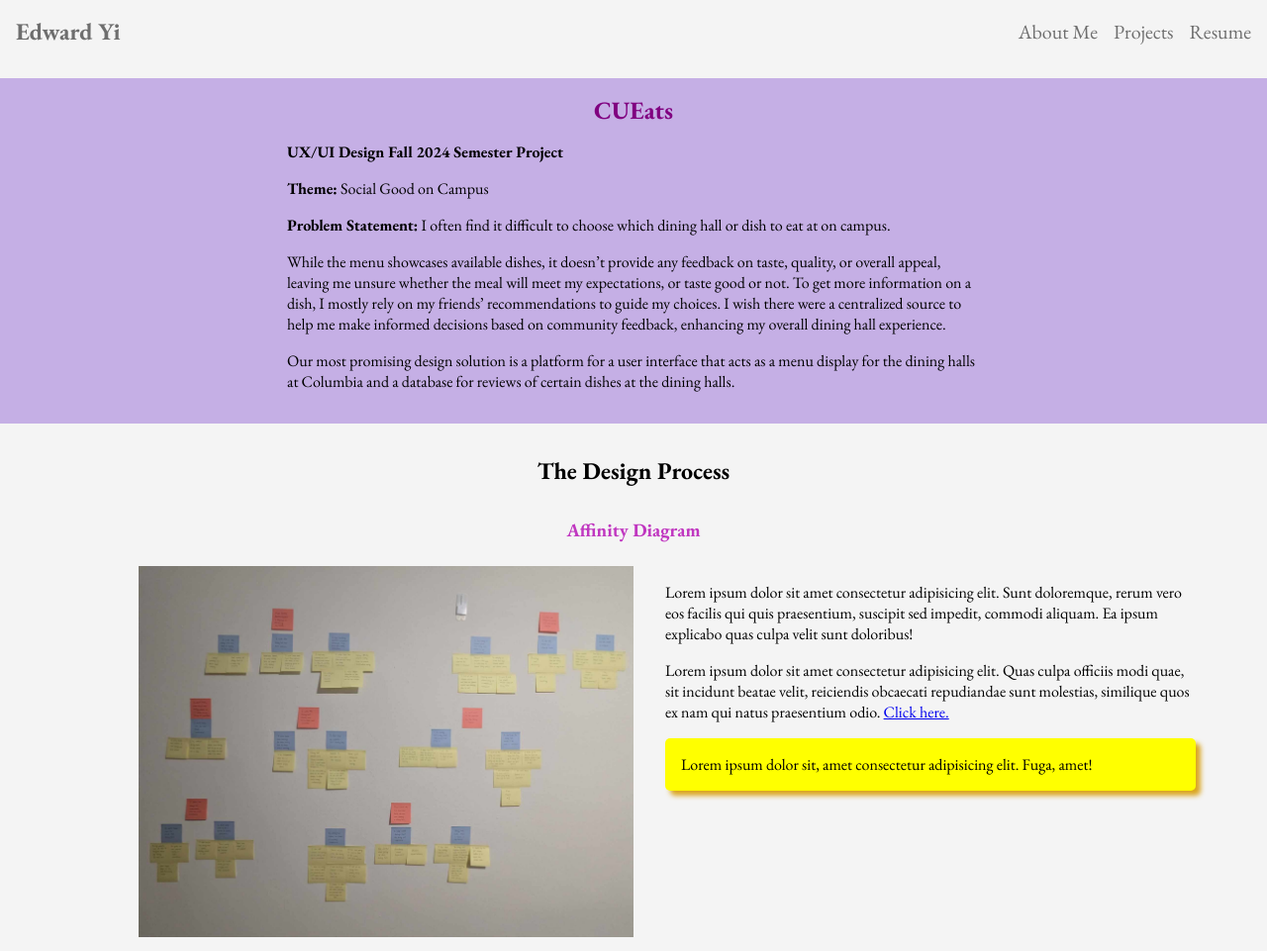
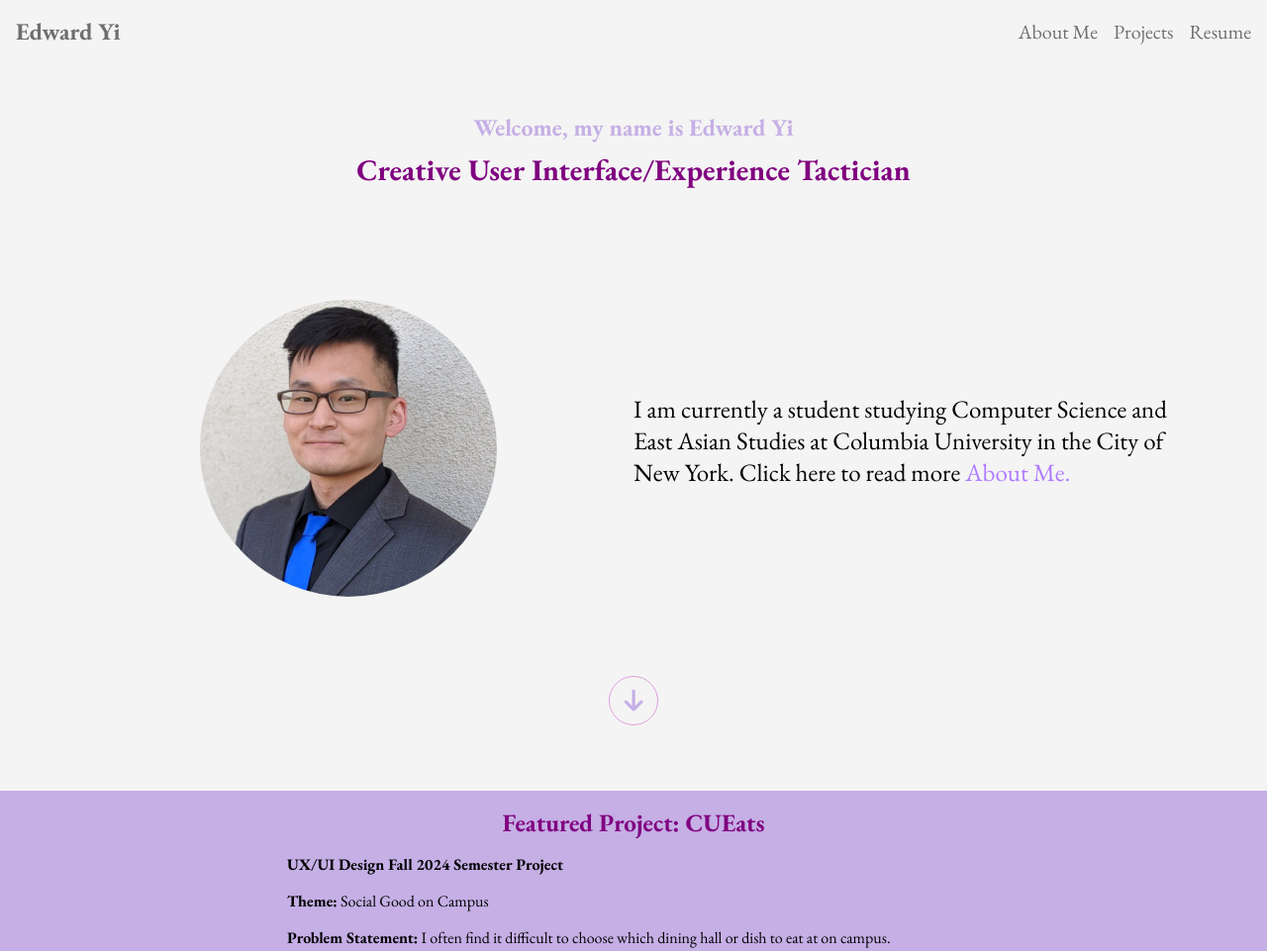
Before and after one commit to edward-d-yi/portfolio, a plain HTML site: page index.html in a window 1280 px wide. Shown: the top 961 px of the page at 99% size. Drawn offline with nearby package versions, Linux system fonts and the light colour scheme.

Commit message:
updated introduction

```diff
--- a/index.html
+++ b/index.html
@@ -23,7 +23,7 @@
                     <a href="about.html" class="nav-link">About Me</a>
                 </li>
                 <li class="nav-item">
-                    <a href="index.html" class="nav-link">Projects</a>
+                    <a href="index.html#project" class="nav-link">Projects</a>
                 </li>
                 <li class="nav-item">
                     <a href="resume.html" class="nav-link">Resume</a>
@@ -33,9 +33,31 @@
     </header>
 
     <main>
-        <section class="project">
+        <section class="introduction">
+            <div class="typing">
+                <h1>Welcome, my name is Edward Yi</h1>
+            </div>
+            <h2>Creative User Interface/Experience Tactician</h2>
+            <div class="introduction_details">
+                <div class="profile">
+                    <img src="business_profile.jpeg" alt="edward profile image">
+                </div>
+                <div class="info">
+                    <div>
+                        <p>
+                            I am currently a student studying Computer Science and East
+                            Asian Studies
+                            at Columbia University in the City of New York. Click here to read more
+                            <a href="about.html">About Me.</a>
+                        </p>
+                    </div>
+                </div>
+            </div>
+            <a href="#project" class="cta"><i class="fa-solid fa-arrow-down"></i></a>
+        </section>
+        <section class="project" id="project">
             <div class="project_header">
-                <h1>CUEats</h1>
+                <h1>Featured Project: CUEats</h1>
                 <div class="description">
                     <p>
                         <b>UX/UI Design Fall 2024 Semester Project </b>
@@ -55,7 +77,8 @@
                         recommendations to guide my choices. I wish there were a centralized source to help me make
                         informed decisions based on community feedback, enhancing my overall dining hall experience.
                     </p>
-                    <p>Our most promising design solution is a platform for a user interface that acts as a menu display for the dining halls at
+                    <p>Our most promising design solution is a platform for a user interface that acts as a menu display
+                        for the dining halls at
                         Columbia and a database for reviews of certain dishes at the dining halls. </p>
                 </div>
             </div>
@@ -76,7 +99,8 @@
                             Lorem ipsum dolor sit amet consectetur adipisicing elit. Quas culpa officiis modi quae, sit
                             incidunt beatae velit, reiciendis obcaecati repudiandae sunt molestias, similique quos ex
                             nam qui natus praesentium odio.
-                            <a href="https://miro.com/app/board/uXjVLVShkfY=/" target="_blank" rel="noopener noreferrer">Click here.</a>
+                            <a href="https://miro.com/app/board/uXjVLVShkfY=/" target="_blank"
+                                rel="noopener noreferrer">Click here.</a>
                         </p>
                         <div class="purpose">
                             <p>
--- a/script.js
+++ b/script.js
@@ -6,7 +6,7 @@ document.querySelector('.fa-bars').addEventListener('click', () => {
 const backToTop = document.getElementById('back-to-top')
 
 window.addEventListener('scroll', () => {
-    if(window.scrollY > 700) {
+    if(window.scrollY > 1500) {
         backToTop.classList.remove('hidden')
     } else {
         backToTop.classList.add('hidden')
--- a/style.css
+++ b/style.css
@@ -117,6 +117,7 @@ main {
 
 .info p {
     margin-bottom: 1rem;
+    font-size: 18px;
 }
 
 .contact-mssg {
@@ -187,6 +188,97 @@ main {
     .info {
         margin-top: 0;
 
+    }
+}
+
+.introduction {
+    min-height: 90vh;
+    display: flex;
+    flex-direction: column;
+    justify-content: center;
+    align-items: center;
+    transition: all 1s ease;
+}
+.typing {
+    width: fit-content;
+    overflow: hidden;
+    white-space: nowrap;
+    animation: typing 5s steps(24) 1;
+}
+
+@keyframes typing {
+    from {
+        width: 0;
+    }
+    to {
+        width: 340px;
+    }
+}
+
+.introduction h1 {
+    margin-bottom: 0.5rem;
+    color: #c5afe5;
+}
+
+.introduction h2 {
+    font-size: 30px;
+    margin-bottom: 2rem;
+    color: purple;
+    text-align: center;
+}
+
+.introduction_details {
+    width: 90%;
+    display: flex;
+    flex-direction: column;
+    align-items: center;
+    margin-top: 10vh;
+    transition: all 1s ease;
+}
+
+.introduction_details > div {
+    width: 95%;
+    padding: 0;
+}
+
+.info p {
+    font-size: 25px;
+}
+
+.info a {
+    text-decoration: none;
+    color: #af7aff;
+}
+
+.cta {
+    border: 1px solid plum;
+    display: block;
+    width: 50px;
+    height: 50px;
+    border-radius: 50%;
+    display: flex;
+    justify-content: center;
+    align-items: center;
+    text-decoration: none;
+    font-size: 25px;
+    color: #c5afe5;
+    margin-top: 5rem;
+    transition: all 1s ease;
+}
+
+.cta:hover {
+    border-color: purple;
+    color: purple;
+    background-color: #c5afe5;
+}
+
+@media (min-width: 768px) {
+    .introduction_details {
+        flex-direction: row;
+        justify-content: center;
+    }
+    .introduction_details > div {
+        width: 50%;
     }
 }
 
```
Also changed, not shown: about.html (+3 -3 lines), resume.html (+1 -1 lines).
